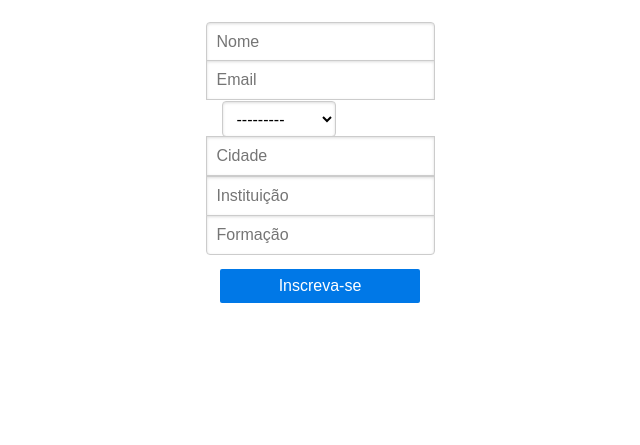
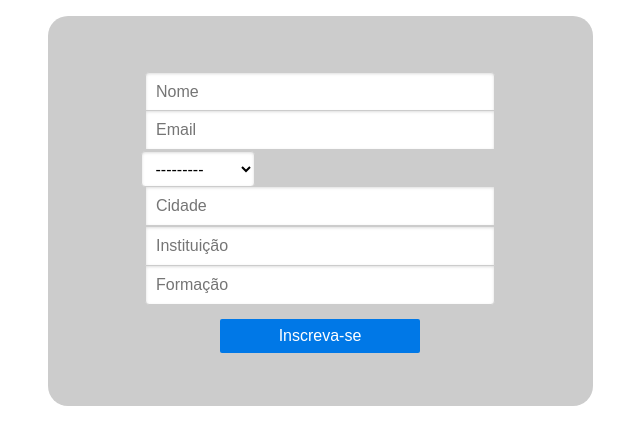
Before and after one commit to pythonbeach/inscreva-se, a Django app: page / in a window 1280 px wide. Shown: the part 109-554 px from the top of the page, without its empty margins (320-960 px from the left). Run offline with Django 3.2, Linux system fonts and the light colour scheme.

Commit message:
Import some libs on views.py

```diff
--- a/python_beach_boleto/core/views.py
+++ b/python_beach_boleto/core/views.py
@@ -1,5 +1,7 @@
 from django.shortcuts import render
 from python_beach_boleto.core.forms import EnrollmentForm
+from django.core.urlresolvers import reverse
+from django.http import HttpResponseRedirect
 
 
 def index(request):
@@ -7,6 +9,7 @@ def index(request):
         form = EnrollmentForm(request.POST)
         if form.is_valid():
             form.save()
+            return HttpResponseRedirect(reverse('core:index'))
     else:
         form = EnrollmentForm()
     return render(request, 'index.html', {'form': form})
--- a/static/css/style.css
+++ b/static/css/style.css
@@ -9,6 +9,8 @@
   font-weight: normal;
   font-style: normal;
 }
+
+
 a {
   text-decoration: none;
 }
@@ -30,21 +32,25 @@ ul li {
 	font-family: open_sans;
 }
 .pure-form {
-	margin-top: 32px;
+	padding-top: 50px;
 	margin: 0 auto;
 	width: 400px;
 	text-align: center;
 }
 #formulario {
 	margin-top: 16px;
-	width: 500px;
+	width: 545px;
+	min-height: 390px;
+	background-color: #ccc;
 	margin: 16px auto;
+	border-radius: 20px;
 }
 
 input {
 	margin: 0 auto !important;
+	width: 350px;
 }
 
 select {
-	margin-right: 82px !important;
+	margin-right: 244px !important;
 }
```
